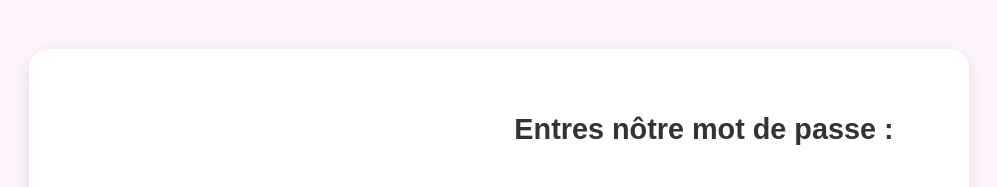
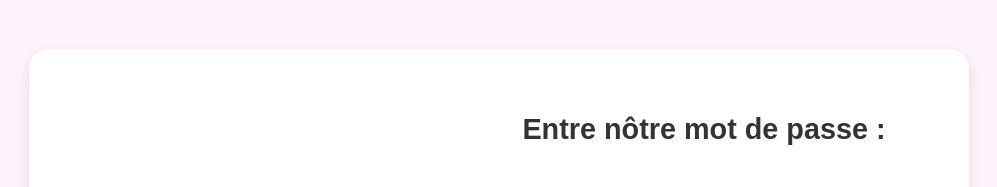
Before and after one commit to GABINNIELPRO/anniversaire, a plain HTML site: page index.html in a window 1280 px wide. Shown: the top 187 px of the page, without its empty margins (141-1138 px from the left). Drawn offline with Linux system fonts and the light colour scheme.

Commit message:
Premier commit

```diff
--- a/index.html
+++ b/index.html
@@ -123,7 +123,7 @@
         <img src="moi.jpeg" alt="Image" />
     </div>
     <div class="right">
-        <h2>Entres nôtre mot de passe :</h2>
+        <h2>Entre nôtre mot de passe :</h2>
         <form id="password-form">
             <input type="password" id="password" placeholder="Mot de passe" maxlength="5" />
             <div class="grid">
```
